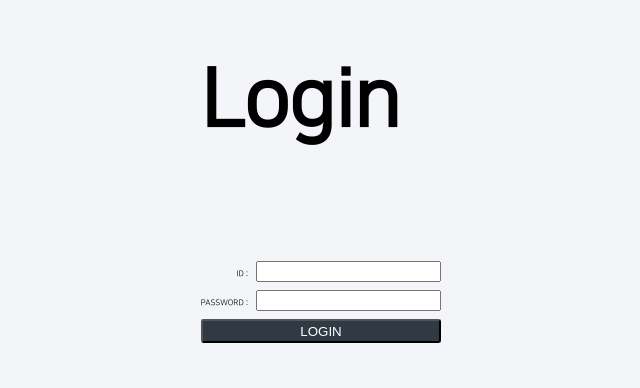
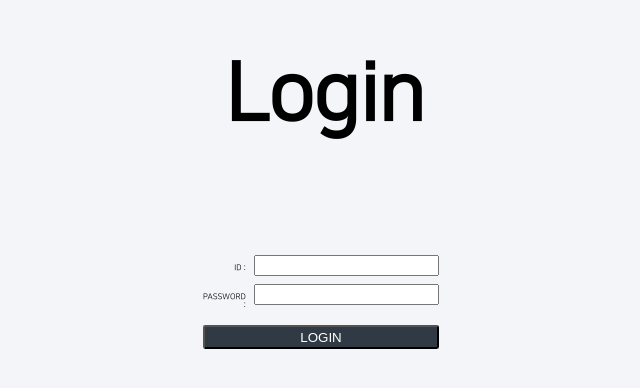
Before and after one commit to rjswn1031/demo, a React (Create React App) app in the folder front/my-app/: page /login in a window 1280 px wide. Shown: the part 182-570 px from the top of the page, without its empty margins (315-955 px from the left). Built offline with nearby package versions, Linux system fonts and the light colour scheme.

Commit message:
화면 css 수정

```diff
--- a/front/my-app/src/component/Login.js
+++ b/front/my-app/src/component/Login.js
@@ -8,6 +8,7 @@ function Login(props) {
             <div id='loginContainer'>
                 <p>Login</p>
                 <table>
+                    <tbody>
                         <tr>
                             <td>ID :</td>
                             <td><input type={'text'}></input></td>
@@ -19,6 +20,7 @@ function Login(props) {
                         <tr>
                             <td colSpan={2}><button>LOGIN</button></td>
                         </tr>
+                    </tbody>
                 </table>
             </div>
         </div>
--- a/front/my-app/src/css/login.css
+++ b/front/my-app/src/css/login.css
@@ -8,6 +8,9 @@
 }
 
 #loginContainer {
+    display: flex;
+    flex-direction: column;
+    align-items: center;
     margin-top: -3rem;
 }
 
@@ -15,6 +18,10 @@
     margin-bottom: 15rem;
     font-size: 10rem;
     font-weight: 600;
+}
+
+#loginContainer table{
+    width: 20rem;
 }
 
 #loginContainer table td {
@@ -26,6 +33,7 @@
 #loginContainer table button {
     width: 100%;
     height: 3rem;
+    margin-top: 1rem;
     color: #fff;
     background-color: rgb(48,58,68);
     border-radius: 0.3rem;
```
Also changed, not shown: front/my-app/src/component/main/option/Search.js (+1 -38 lines). Lines whose indentation alone changed are shown as unchanged.
